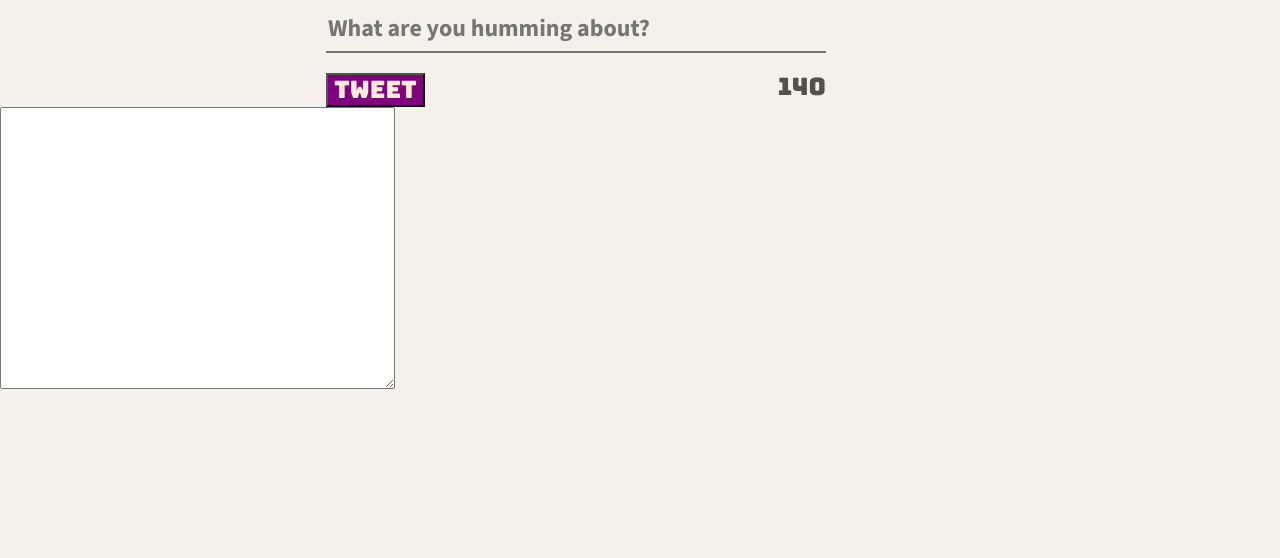
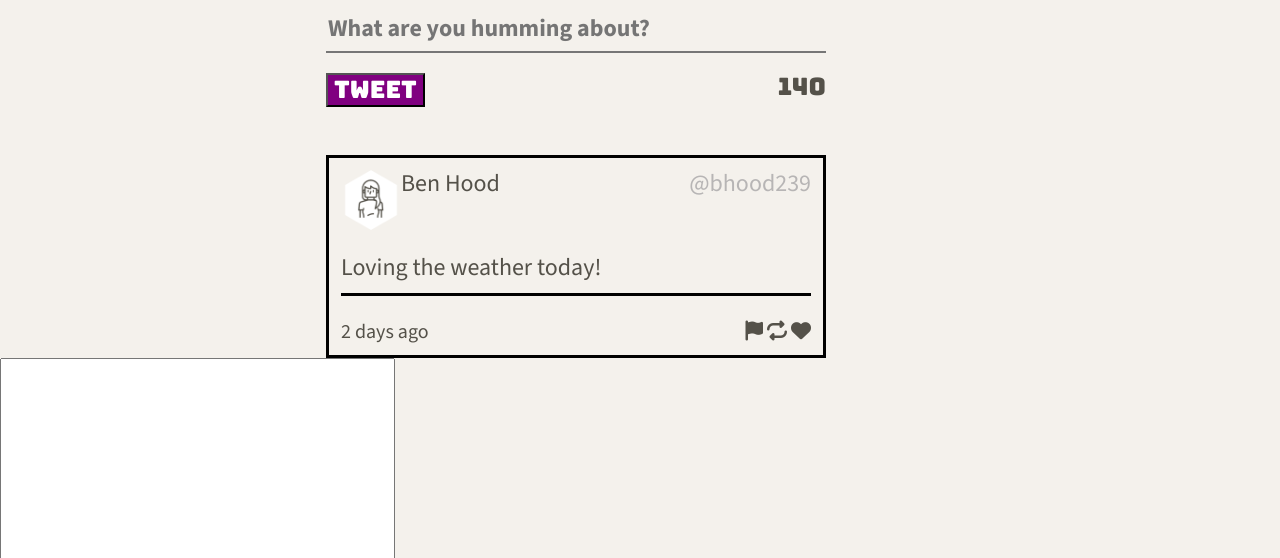
Before and after one commit to bhood239/tweeter, a website: page public/index.html in a window 1280 px wide. Shown: the part 616-1174 px from the top of the page. Before the commit the page ends 1011 px from the top, so only its background shows below. Drawn offline with nearby package versions, Linux system fonts and the light colour scheme.

Commit message:
add current tweets section

```diff
--- a/public/index.html
+++ b/public/index.html
@@ -16,6 +16,7 @@
     <link rel="stylesheet" href="/styles/nav.css" type="text/css">
     <link rel="stylesheet" href="/styles/header.css" type="text/css">
     <link rel="stylesheet" href="/styles/new-tweet.css" type="text/css">
+    <link rel="stylesheet" href="/styles/tweets.css" type="text/css">
 
     <!-- External JS -->
     <script src="https://ajax.googleapis.com/ajax/libs/jquery/3.4.1/jquery.min.js"></script>
@@ -34,7 +35,7 @@
         <i class="fa-solid fa-angles-down"></i>
       </div>
     </nav>
-    <header>
+    <header class="user-profile">
       <div>
           <img src="/images/profile-hex.png">
       </div>
@@ -56,6 +57,26 @@
           </div>
         </form>
       </section>
+      <section class="current-tweets">
+        <header class="current-tweets-top">
+          <div class="top-left">
+            <img class="current-profile-pic" src="/images/profile-hex.png">
+            <div>Ben Hood</div>
+          </div>
+          <div class="top-right">@bhood239</div>
+        </header>
+        <footer>
+          <p>Loving the weather today!</p>
+          <div class="bottom">
+            <div>2 days ago</div>
+            <div>
+              <i class="fa-solid fa-flag"></i>
+              <i class="fa-solid fa-repeat"></i>
+              <i class="fa-solid fa-heart"></i>
+            </div>
+          </div>
+        </footer>
+     </section>
     </main>
     <textarea class="textbox" id="textbox" cols="30" rows="10"></textarea>
   </body>
--- a/public/styles/header.css
+++ b/public/styles/header.css
@@ -1,4 +1,4 @@
-header {
+.user-profile {
   background-color: #2b73ab;
   background-image: url("https://www.transparenttextures.com/patterns/binding-light.png");
   height: 520px;
--- a/public/styles/new-tweet.css
+++ b/public/styles/new-tweet.css
@@ -6,7 +6,7 @@
 }
 .tweet-button {
   background-color: purple;
-  color: antiquewhite;
+  color: white;
 }
 input {
   background-color: #f4f1ec;
--- /dev/null
+++ b/public/styles/tweets.css
@@ -0,0 +1,63 @@
+.current-tweets {
+  margin-top: 2em;
+  background-color: inherit;
+  width: 500px;
+  border-color: black;
+  border-style: solid;
+  border-width: 3px;
+  padding: 0.5em;
+}
+.current-tweets:hover {
+  box-shadow: 5px 5px;
+}
+
+.current-tweets-top {
+  background-color: #f4f1ec;
+  display: flex;
+  flex-direction: row;
+  justify-content: space-between;
+  margin-bottom: 1em;
+}
+
+.top-left {
+  font-weight: 100;
+  display: flex;
+  flex-direction: row;
+}
+.top-right {
+  color: rgb(183, 181, 181);
+}
+
+.current-profile-pic {
+  width: 2.5em;
+  height: 2.5em;
+}
+p {
+  font-style: normal;
+  padding-bottom: 0.5em;
+  border-bottom: 3px;
+  border-top: 0;
+  border-left: 0;
+  border-right: 0;
+  border-style: solid;
+  border-color: black;
+}
+
+.bottom {
+  font-size: smaller;
+  margin-top: 1em;
+  display: flex;
+  flex-direction: row;
+  justify-content: space-between;
+  align-items: flex-end;
+}
+
+.fa-flag:hover {
+  color: rgba(255, 225, 0, 0.654);
+}
+.fa-repeat:hover {
+  color: rgba(255, 225, 0, 0.654);
+}
+.fa-heart:hover {
+  color: rgba(255, 225, 0, 0.654);
+}
```
